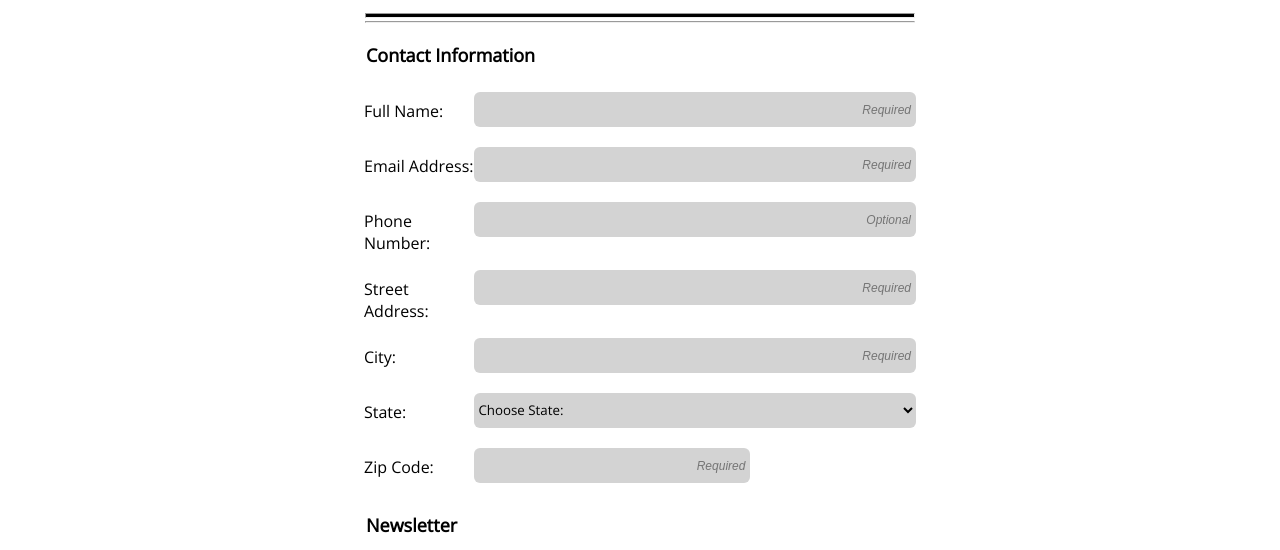
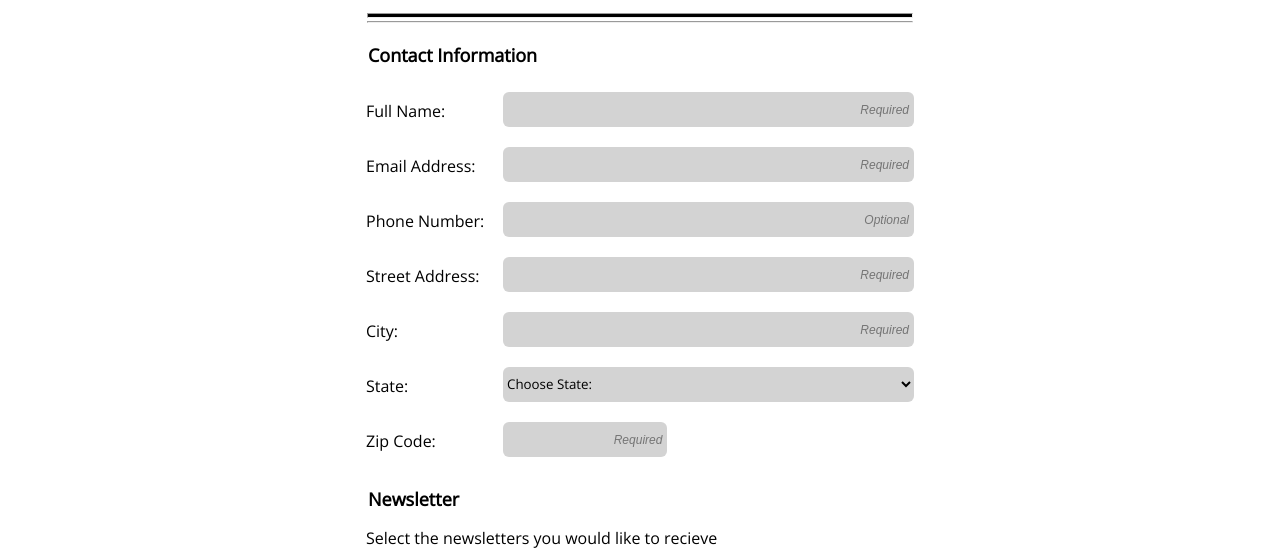
Before and after one commit to NicoleJenniferHaggard/techdegree-project3, a plain HTML site: page index.html in a window 1280 px wide. Shown: the part 171-721 px from the top of the page. Drawn offline with nearby package versions, Linux system fonts and the light colour scheme.

Commit message:
finaltouches

```diff
--- a/CSS/styles.css
+++ b/CSS/styles.css
@@ -141,7 +141,7 @@ hr {
 footer {
   font-style: italic;
   text-align: center;
-  padding-bottom: 20px;
+  padding-bottom: 40%;
   font-size: 12px;
   color: grey;
 }
@@ -152,7 +152,12 @@ footer {
 .container {
   display: flex;
   flex-direction: row;
-  flex-basis: 50%
+  flex-basis: 100%
+}
+
+input,
+select {
+  flex-basis: 75%;
 }
 
 label {
@@ -161,21 +166,13 @@ label {
   padding-top: 18px;
 }
 
-label[for="zip"] {
-  flex-basis: 20%;
+input[id="zip"] {
+  flex-basis: 30%;
 }
 
-
 main {
-  margin-left: 350px;
-  margin-right: 350px;
+  width: 45%;
+  margin: 0 auto;
 }
 
-
-
-
-
-
-
-
 }
```
